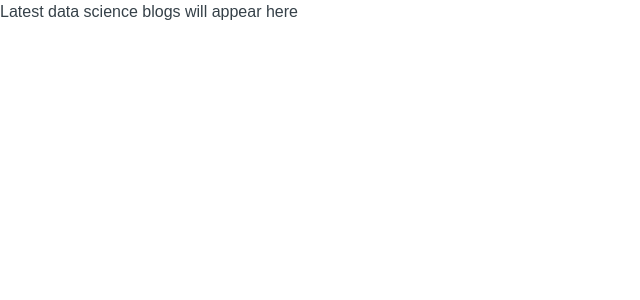
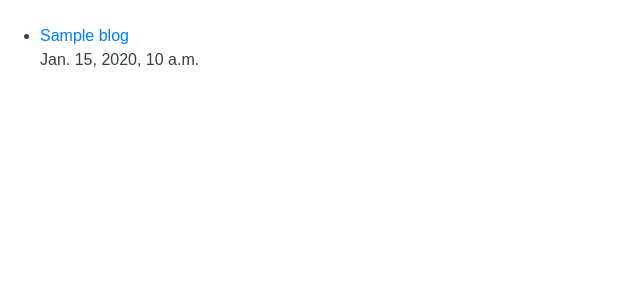
Before and after one commit to SamLubbers/datascience_blogfinder, a Django app: template django_frontend/latest_blogs/templates/latest_blogs/blogs.html in a window 1280 px wide. Shown: the top 300 px of the page, without its empty margins (0-640 px from the left). Run offline with Django 3.2, Linux system fonts and the light colour scheme; the template is opened without the code that fills it: most values are stand-ins (such as "Sample title", 1, 10 or a date in 2020); data that the repository does not hold is empty; style sheets or scripts are compiled from the project's sources; some libraries are stand-ins or nearby versions.

Commit message:
finished view and template for latest published blogs.

```diff
--- a/django_frontend/compiled_statics/latest_blogs/stylesheets/style.css
+++ b/django_frontend/compiled_statics/latest_blogs/stylesheets/style.css
@@ -1,5 +1,3 @@
 body { color: #354048; font-size: 16px; font-family: sans-serif; }
 
-h1 { color: #5AACFC; }
-
 /*# sourceMappingURL=../../../../../../../../../static/latest_blogs/stylesheets/style.css.map */
--- a/django_frontend/latest_blogs/templates/latest_blogs/blogs.html
+++ b/django_frontend/latest_blogs/templates/latest_blogs/blogs.html
@@ -3,5 +3,17 @@
 {% block title %}Latest data science blogs{% endblock %}
 
 {% block content %}
-	<p>Latest data science blogs will appear here</p>
+	{% if latest_blogs %}
+        <ul>
+          {% for blog in latest_blogs %}
+            <br>
+          	<li>
+                <a href="{{blog.url}}" target="_blank">{{blog.title}}</a>
+								<p>{{blog.pub_date}}</p>
+            </li>
+          {% endfor %}
+        </ul>
+	{% else %}
+	<p>no blogs are available</p>
+	{% endif %}
 {% endblock %}
```
Also changed, not shown: django_frontend/latest_blogs/views.py (+4 -3 lines), 1 other file.
